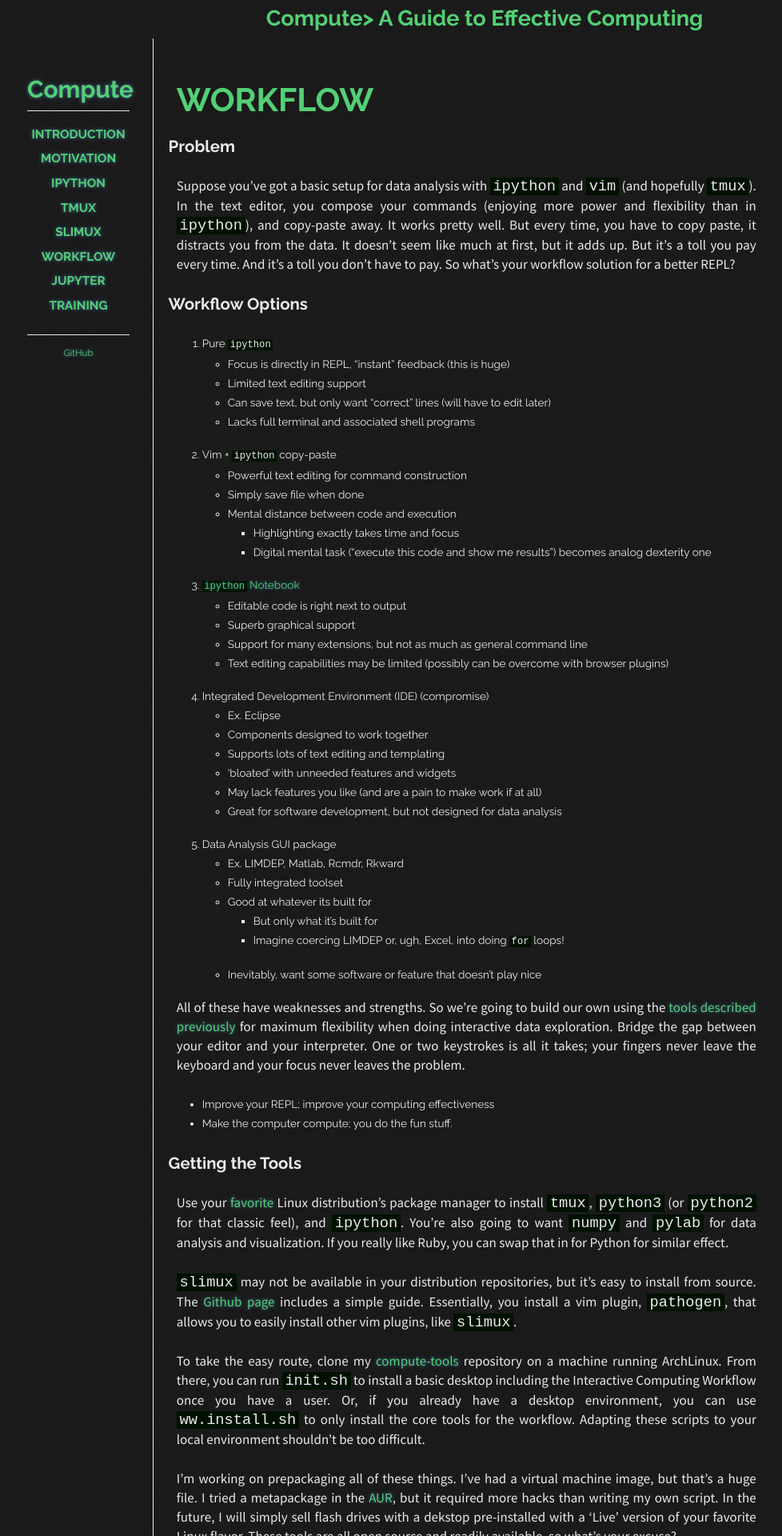
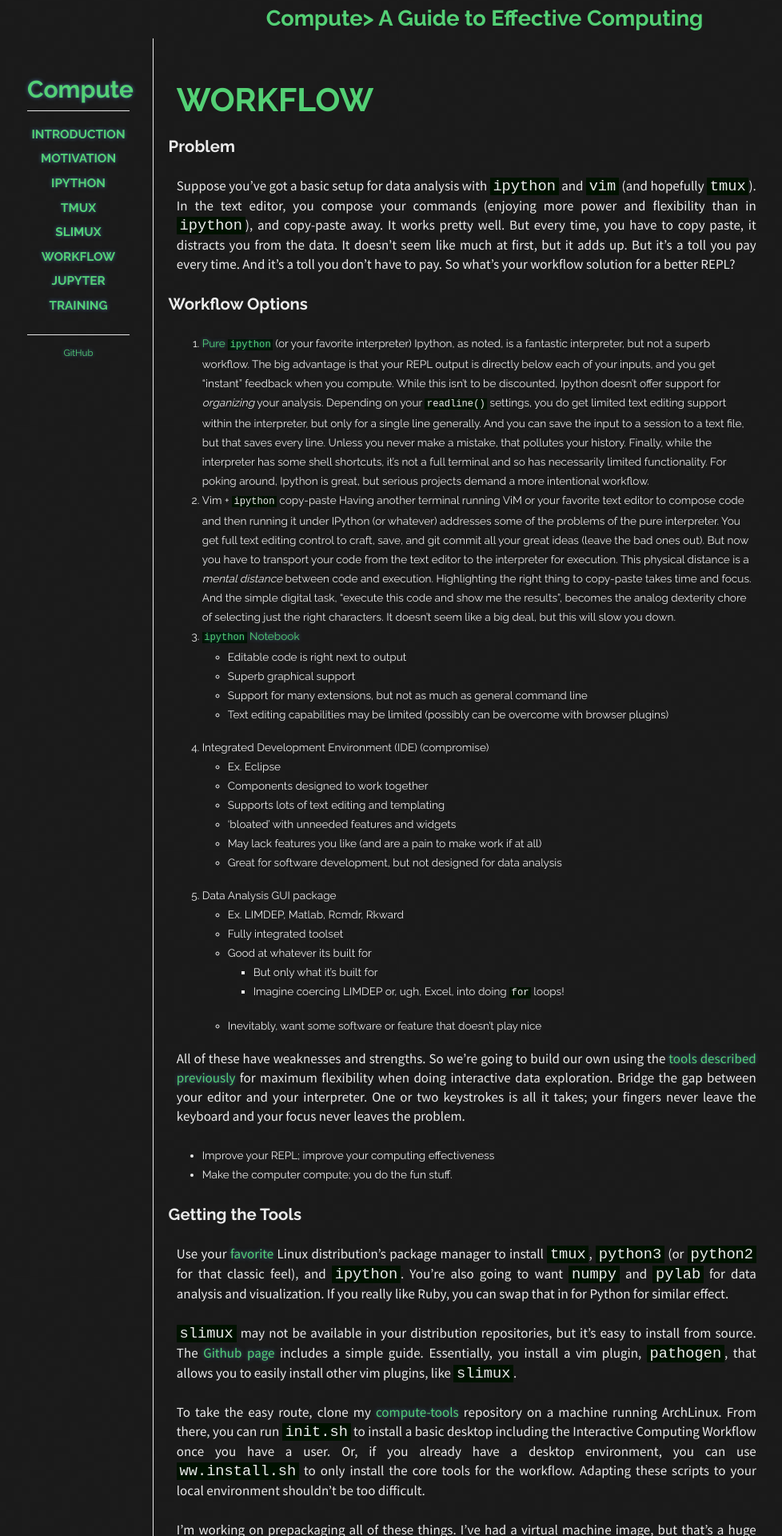
Before and after one commit to dvbuntu/compute, a Jekyll site: the page built from _posts/2050-01-01-workflow.md, in a window 1280 px wide. Shown: the top 1920 px of the page at 80% size, without its empty margins (34-1012 px from the left). Built offline with Jekyll 4.4.1, drawn with Linux system fonts in a browser that asks for light colours; Markdown is read by kramdown in place of the engine named in the settings.

Commit message:
Converting bullets to paragraphs.

```diff
--- a/_posts/2050-01-01-workflow.md
+++ b/_posts/2050-01-01-workflow.md
@@ -14,17 +14,10 @@ Suppose you've got a basic setup for data analysis with `ipython` and `vim` (and
 Workflow Options
 ---
 
-1. Pure `ipython`
-    + Focus is directly in REPL, "instant" feedback (this is huge)
-    - Limited text editing support
-    - Can save text, but only want "correct" lines (will have to edit later)
-    - Lacks full terminal and associated shell programs
+1. [Pure `ipython`]({{ site.baseurl }}{% post_url 2090-01-01-ipython %}) (or your favorite interpreter)
+   Ipython, as noted, is a fantastic interpreter, but not a superb workflow.  The big advantage is that your REPL output is directly below each of your inputs, and you get "instant" feedback when you compute.  While this isn't to be discounted, Ipython doesn't offer support for *organizing* your analysis.  Depending on your `readline()` settings, you do get limited text editing support within the interpreter, but only for a single line generally.  And you can save the input to a session to a text file, but that saves every line.  Unless you never make a mistake, that pollutes your history.  Finally, while the interpreter has some shell shortcuts, it's not a full terminal and so has necessarily limited functionality.  For poking around, Ipython is great, but serious projects demand a more intentional workflow.
 2. Vim + `ipython` copy-paste
-    + Powerful text editing for command construction
-    + Simply save file when done
-    - Mental distance between code and execution
-        * Highlighting exactly takes time and focus
-        * Digital mental task ("execute this code and show me results") becomes analog dexterity one
+    Having another terminal running ViM or your favorite text editor to compose code and then running it under IPython (or whatever) addresses some of the problems of the pure interpreter.  You get full text editing control to craft, save, and git commit all your great ideas (leave the bad ones out).  But now you have to transport your code from the text editor to the interpreter for execution.  This physical distance is a *mental distance* between code and execution.  Highlighting the right thing to copy-paste takes time and focus.  And the simple digital task, "execute this code and show me the results", becomes the analog dexterity chore of selecting just the right characters.  It doesn't seem like a big deal, but this will slow you down.
 3. [`ipython` Notebook](http://ipython.org/notebook.html)
     + Editable code is right next to output
     + Superb graphical support
```
